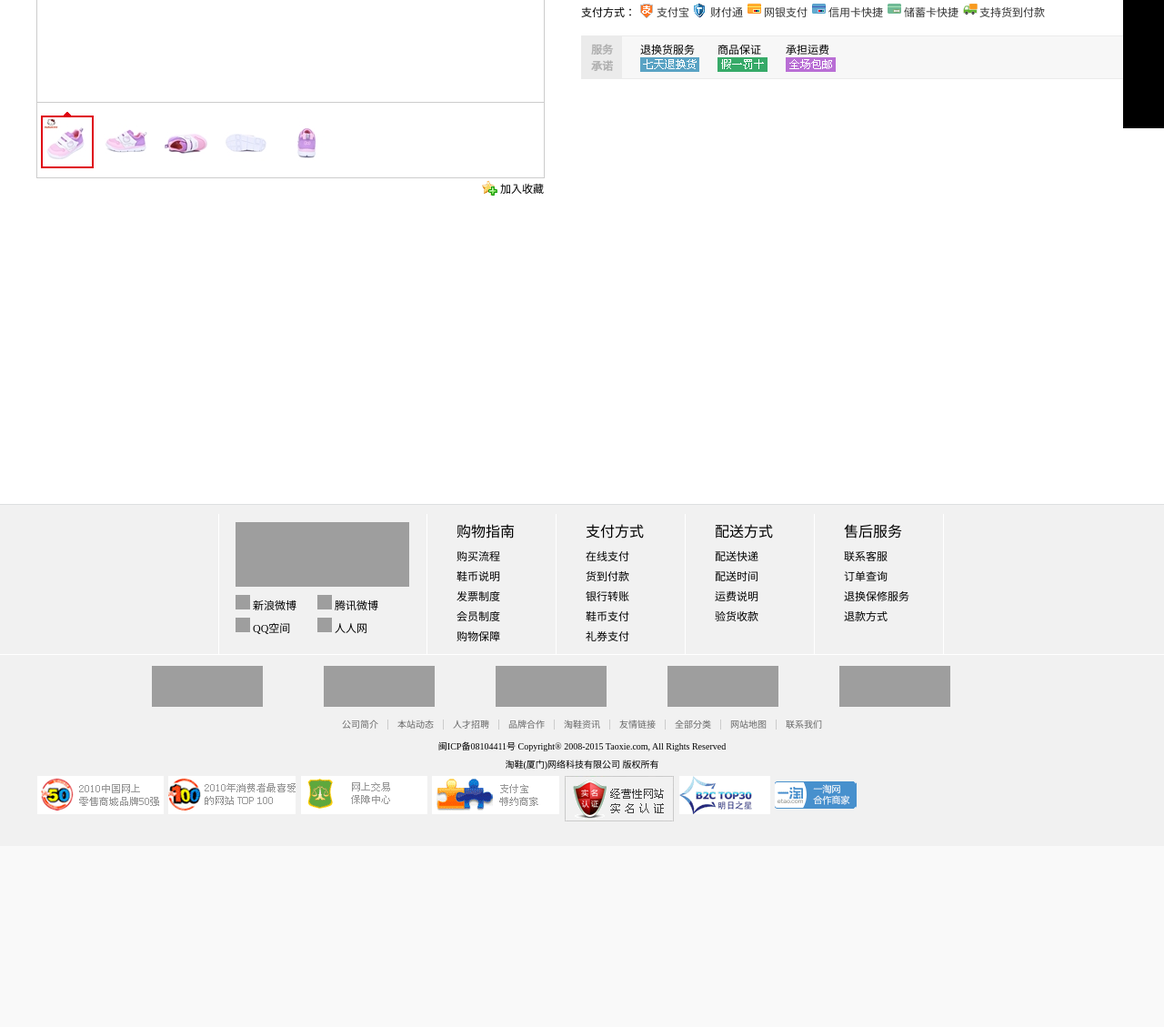
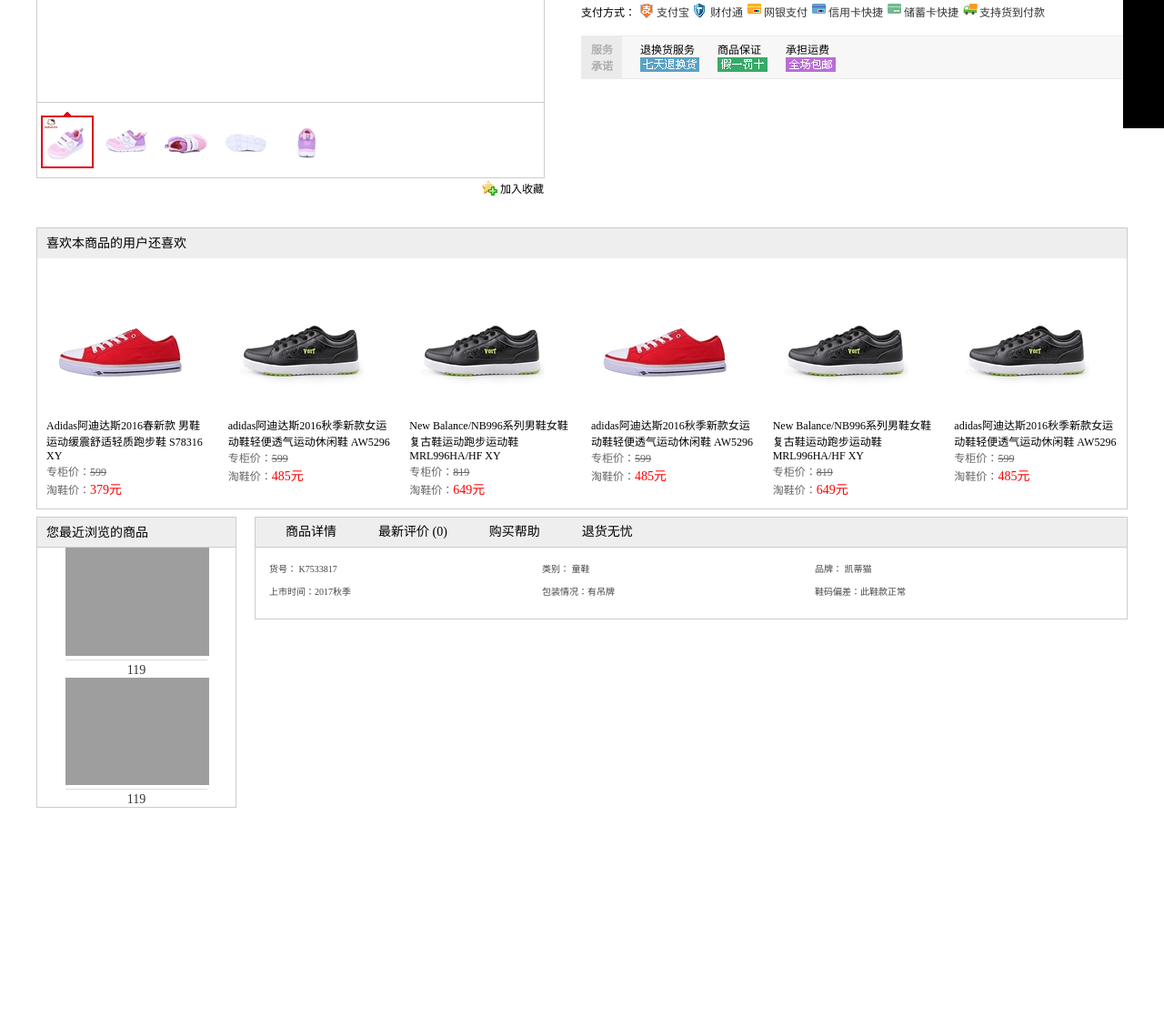
Before and after one commit to obaya/taoxie, a PHP site: page /html/goods.html in a window 1280 px wide. Shown: the part 659-1788 px from the top of the page at 91% size. Before the commit the page ends 1562 px from the top, so only its background shows below. Run offline with PHP 8.4, Linux system fonts and the light colour scheme; style sheets or scripts are compiled from the project's sources; grey boxes are pictures that could not be loaded.

Commit message:
完成详情页页面构建

```diff
--- a/src/css/details.css
+++ b/src/css/details.css
@@ -272,3 +272,100 @@
   float: left;
   margin: 5px 10px;
 }
+
+.also_like {
+  height: 308px;
+  margin-top: 54px;
+}
+
+.also_like .container {
+  border: 1px solid #ccc;
+}
+
+.also_like .container .like_top {
+  height: 33px;
+  background-color: #eee;
+  line-height: 33px;
+  padding-left: 10px;
+  font-size: 14px;
+}
+
+.also_like .container .like_bottom ul {
+  height: 275px;
+  display: flex;
+}
+
+.also_like .container .like_bottom ul li {
+  flex: 1;
+  float: left;
+  font-size: 12px;
+  margin: 10px;
+}
+
+.main_show {
+  height: 2000px;
+  margin-top: 10px;
+}
+
+.main_show .show_left {
+  width: 220px;
+  margin-right: 20px;
+  border: 1px solid #ccc;
+}
+
+.main_show .show_left p {
+  height: 33px;
+  background-color: #eee;
+  padding-left: 10px;
+  line-height: 33px;
+  font-size: 14px;
+  border-bottom: 1px solid #ccc;
+}
+
+.main_show .show_left ul {
+  padding: 0 31px;
+}
+
+.main_show .show_left ul li img {
+  width: 158px;
+}
+
+.main_show .show_left ul li .price {
+  text-align: center;
+  border-top: 1px solid #ddd;
+  color: #333;
+  font-size: 14px;
+  padding-top: 3px;
+}
+
+.main_show .show_right {
+  width: 960px;
+  border: 1px solid #ccc;
+}
+
+.main_show .show_right .show_r_top {
+  height: 33px;
+  background-color: #eee;
+  padding-left: 10px;
+  line-height: 32px;
+  font-size: 14px;
+  border-bottom: 1px solid #ccc;
+}
+
+.main_show .show_right .show_r_top li {
+  float: left;
+  padding: 0px 23px;
+}
+
+.main_show .show_right .show_r_center {
+  height: 78px;
+  padding: 10px 0 0 15px;
+}
+
+.main_show .show_right .show_r_center li {
+  width: 300px;
+  float: left;
+  font-size: 10px;
+  color: #444;
+  padding: 5px 0;
+}
--- a/src/html/goods.html
+++ b/src/html/goods.html
@@ -24,11 +24,11 @@
         <div class="getHeader"></div>
 
         <!-- 详情说明区 -->
-        <div class="main_get">
-            <div class="container">
+        <div class="main_get clearfix">
+            <div class="container clearfix">
                 <p class="get_top">您的位置：淘鞋网>凯蒂猫>hellokitty童鞋女童运动鞋2017秋季女童运动鞋学生休闲鞋K7533817</p>
-                <div class="get_bottom">
-                    <div class="g_b_left fl">
+                <div class="get_bottom clearfix">
+                    <div class="g_b_left  clearfix fl">
                         <ul class="bigger">
                             <li><img src="../img/details1.jpg"   data-big="../img/details1_bigger.png"></li>
                             <li><img src="../img/details2.jpg"   data-big="../img/details2_bigger.png" /></li>
@@ -44,11 +44,11 @@
                             <li><img src="../img/details4s.jpg" /></li>
                             <li><img src="../img/details5s.jpg" /></li>
                         </ul>
-                        <div class="addTo fr"><a href="">加入收藏</a></div>
+                        <div class="addTo  clearfix fr"><a href="">加入收藏</a></div>
                     </div>
                     <div class="g_b_right fl">
                         <ul class="getData">
-                        <!-- <h1>hellokitty童鞋女童运动鞋2017秋季女童运动鞋学生休闲鞋K7533817 经典粉 </h1>
+                        <h1>hellokitty童鞋女童运动鞋2017秋季女童运动鞋学生休闲鞋K7533817 经典粉 </h1>
                         <div class="info">
                             <div class="d-price">
                                 <label>淘鞋价：</label>
@@ -66,7 +66,7 @@
                                 <span class="star star-5"></span>5.0(<a id="t_CommentTab" href="#">已有0人评价</a>)
                             </div>
 
-                        </div> -->
+                        </div>
                         <!-- 选择颜色尺码和数量的框框 -->
                         </ul>
                         <div class="chooseI">
@@ -131,20 +131,88 @@
         </div>
 
 
+        <!-- 喜欢本商品的用户还喜欢 -->
+        <div class="also_like">
+            <div class="container">
+                <div class="like_top">喜欢本商品的用户还喜欢</div>
+                <div class="like_bottom">
+                    <ul>
+                        <li>
+                            <img src="../img/s4.jpg"/>
+                            <p>Adidas阿迪达斯2016春新款 男鞋运动缓震舒适轻质跑步鞋 S78316 XY</p>
+                            <p style="color:#666;">专柜价：<del>599</del></p>
+                            <p style="color:#666;">淘鞋价：<span style="color:red;font-size:14px;">379元</span></p>
+                        </li>
+                        <li>
+                            <img src="../img/s11.jpg"/>
+                            <p>adidas阿迪达斯2016秋季新款女运动鞋轻便透气运动休闲鞋 AW5296</p>
+                            <p style="color:#666;">专柜价：<del>599</del></p>
+                            <p style="color:#666;">淘鞋价：<span style="color:red;font-size:14px;">485元</span></p>
+                        </li>
+                        <li>
+                            <img src="../img/tab12.jpg"/>
+                            <p>New Balance/NB996系列男鞋女鞋复古鞋运动跑步运动鞋MRL996HA/HF XY</p>
+                            <p style="color:#666;">专柜价：<del>819</del></p>
+                            <p style="color:#666;">淘鞋价：<span style="color:red;font-size:14px;">649元</span></p>
+                        </li>
+                        <li>
+                            <img src="../img/s4.jpg"/>
+                            <p>adidas阿迪达斯2016秋季新款女运动鞋轻便透气运动休闲鞋 AW5296</p>
+                            <p style="color:#666;">专柜价：<del>599</del></p>
+                            <p style="color:#666;">淘鞋价：<span style="color:red;font-size:14px;">485元</span></p>
+                        </li>
+                        <li>
+                            <img src="../img/tab12.jpg"/>
+                            <p>New Balance/NB996系列男鞋女鞋复古鞋运动跑步运动鞋MRL996HA/HF XY</p>
+                            <p style="color:#666;">专柜价：<del>819</del></p>
+                            <p style="color:#666;">淘鞋价：<span style="color:red;font-size:14px;">649元</span></p>
+                        </li>
+                        <li>
+                            <img src="../img/s11.jpg"/>
+                            <p>adidas阿迪达斯2016秋季新款女运动鞋轻便透气运动休闲鞋 AW5296</p>
+                            <p style="color:#666;">专柜价：<del>599</del></p>
+                            <p style="color:#666;">淘鞋价：<span style="color:red;font-size:14px;">485元</span></p>
+                        </li>
+                    </ul>
+                </div>
 
+            </div>
+        </div>
+        <div class="main_show">
+            <div class="container">
+                <div class="show_left fl">
+                    <p> 您最近浏览的商品</p>
+                    <ul>
+                        <li>
+                            <img src="../img/details1.jpg"  />
+                            <div class="price">119</div>
+                        </li>
+                        <li>
+                            <img src="../img/details1.jpg"  />
+                            <div class="price">119</div>
+                        </li>
+                    </ul>
+                </div>
+                <div class="show_right  clearfix fl">
+                    <ul class="show_r_top">
+                        <li>商品详情</li>
+                        <li>最新评价 (0)</li>
+                        <li>购买帮助</li>
+                        <li>退货无忧</li>
+                    </ul>
+                    <ul class="show_r_center">
+                        <li>货号： K7533817 </li>
+                        <li>类别： 童鞋</li>
+                        <li> 品牌： 凯蒂猫</li>
+                        <li>上市时间：2017秋季</li>
+                        <li>包装情况：有吊牌 </li>
+                        <li>鞋码偏差：此鞋款正常</li>
+                    </ul>
+                    <div class="show_r_bottom"></div>
+                </div>
+            </div>
+        </div>
 
-
-
-
-
-
-
-
-
-        <div class="also_like"></div>
-        <div class="main_show"></div>
-        <!-- 中间先给撑开 -->
-        <div style="height: 1000px;"></div>
         <!-- 公共尾部 -->
         <div class="getFooter"></div>
     </div>
--- a/src/js/details.js
+++ b/src/js/details.js
@@ -116,7 +116,7 @@
             }
        })
 
-        // 获取详情页传递过来的url
+        // 获取列表页传递过来的url
         var params = location.search;
 
         // 去掉问号
@@ -128,13 +128,10 @@
         // 遍历数组，生成对象
         var data={};
         params.forEach(function(item){
-            console.log(item)
             // 将数组中的字符串拆成数组
             var arr=item.split('=');
             data[arr[0]]=decodeURI(arr[1]);
         })
-        console.log(data);
-        console.log(typeof(data));
 
         // 现在data是数据库中写入的商品信息
         // 将商品信息写入页面
--- a/src/sass/details.scss
+++ b/src/sass/details.scss
@@ -263,3 +263,95 @@
         }
     }
 }
+
+
+// 喜欢本商品的用户还喜欢
+.also_like{
+    height: 308px;
+    margin-top:54px;
+    .container{
+        border:1px solid #ccc;
+        .like_top{
+            height: 33px;
+            background-color: #eee;
+            line-height: 33px;
+            padding-left:10px;
+            font-size:14px;
+        }
+        .like_bottom{
+            ul{
+                height: 275px;
+                display:flex;
+                li{
+                    flex:1;
+                    float: left;
+                    font-size:12px;
+                    margin:10px;
+                }
+            }
+        }
+    }
+}
+
+
+.main_show{
+    height: 2000px;
+    margin-top:10px;
+    .show_left{
+        width: 220px;
+        margin-right:20px;
+        border:1px solid #ccc;
+        p{
+            height: 33px;
+            background-color: #eee;
+            padding-left:10px;
+            line-height: 33px;
+            font-size:14px;
+            border-bottom:1px solid #ccc;
+        }
+        ul{
+            padding:0 31px;
+            li{
+                img{
+                    width: 158px;
+                }
+                .price{
+                    text-align:center;
+                    border-top:1px solid #ddd;
+                    color:#333;
+                    font-size:14px;
+                    padding-top:3px;
+                }
+            }
+        }
+    }
+    .show_right{
+        width: 960px;
+        border:1px solid #ccc;
+        .show_r_top{
+            height: 33px;
+            background-color: #eee;
+            padding-left:10px;
+            line-height: 32px;
+            font-size:14px;
+            border-bottom:1px solid #ccc;
+            li{
+                float: left;
+                padding:0px 23px;
+            }
+        }
+        .show_r_center{
+            height: 78px;
+            padding:10px 0 0 15px;
+            li{
+                width: 300px;
+                float: left;
+                font-size:10px;
+                color:#444;
+                padding:5px 0;
+            }
+        }
+    }
+
+
+}
```
